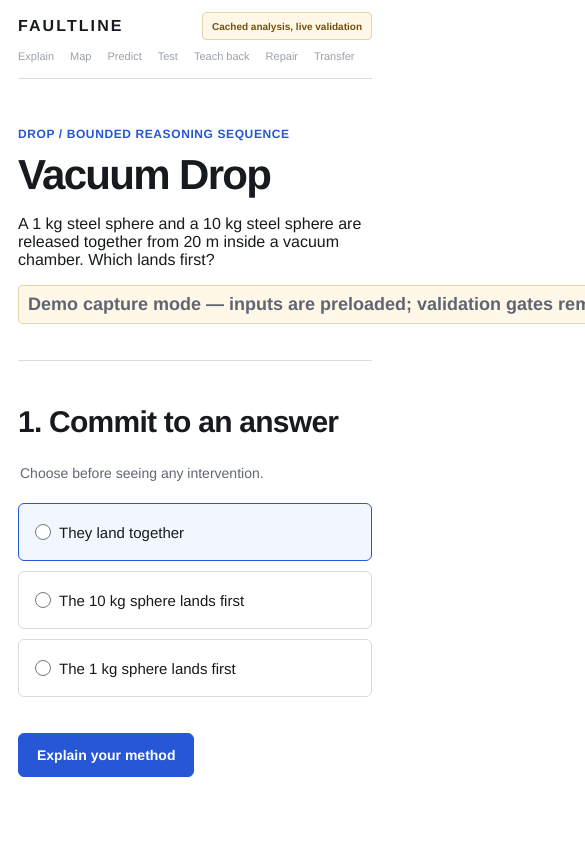
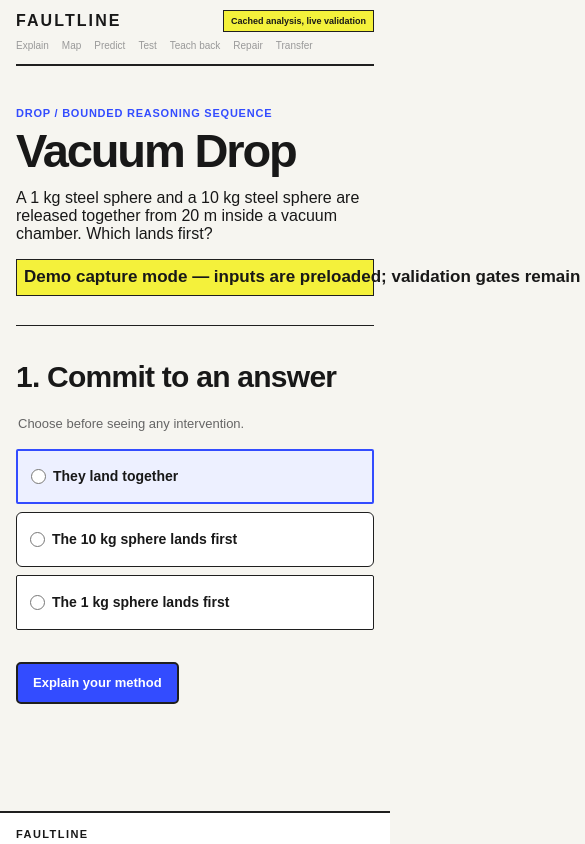
Before and after one commit to nirvairsndhu/faultline-learning, a Next.js app: page /demo in a window 390 px wide. Shown: the top 844 px of the page, 585 px wide, since content can reach past the window. Built offline with nearby package versions, Linux system fonts and the light colour scheme.

Commit message:
feat: give UI a handmade hackathon look

```diff
--- a/app/globals.css
+++ b/app/globals.css
@@ -1,24 +1,24 @@
 :root {
-  --background: #ffffff;
-  --surface: #f7f8fa;
-  --surface-strong: #eef1f5;
-  --text: #171a1f;
-  --muted: #5f6672;
-  --border: #d9dde3;
-  --primary: #2557d6;
-  --primary-dark: #1944b3;
-  --danger: #c93b32;
-  --success: #237a50;
-  --warning: #a86305;
-  --font: "Helvetica Neue", Helvetica, Arial, sans-serif;
+  --paper: #f6f5f0;
+  --white: #fff;
+  --ink: #181818;
+  --muted: #656565;
+  --line: #1f1f1f;
+  --soft-line: #c9c8c2;
+  --blue: #334cff;
+  --yellow: #f4f13b;
+  --pink: #ffddd7;
+  --green: #bfe8c8;
+  --red: #c9342d;
+  --font: Arial, "Helvetica Neue", Helvetica, sans-serif;
 }
 
 * { box-sizing: border-box; }
-html { scroll-behavior: smooth; }
+html { background: var(--paper); scroll-behavior: smooth; }
 body {
   margin: 0;
-  background: var(--background);
-  color: var(--text);
+  background: var(--paper);
+  color: var(--ink);
   font-family: var(--font);
   -webkit-font-smoothing: antialiased;
 }
@@ -26,411 +26,432 @@ button, input, textarea { font: inherit; }
 a { color: inherit; }
 
 .shell, .instrument {
-  width: min(1180px, 100%);
-  min-height: calc(100dvh - 72px);
+  width: min(1210px, 100%);
+  min-height: calc(100dvh - 66px);
   margin: 0 auto;
-  padding: 0 28px 64px;
+  padding: 0 25px 54px;
 }
 
 .mast, .topbar {
-  min-height: 72px;
+  min-height: 66px;
   display: flex;
   align-items: center;
   justify-content: space-between;
-  gap: 24px;
-  border-bottom: 1px solid var(--border);
+  gap: 18px;
+  border-bottom: 2px solid var(--line);
 }
 .mark {
-  color: var(--text);
+  flex: 0 0 auto;
+  color: var(--ink);
   text-decoration: none;
   font-size: 16px;
-  font-weight: 700;
+  font-weight: 800;
   letter-spacing: .13em;
 }
-.site-nav { display: flex; align-items: center; gap: 24px; }
+.build-label {
+  margin-right: auto;
+  padding: 5px 8px;
+  border: 1px solid var(--line);
+  background: var(--yellow);
+  font-size: 10px;
+  font-weight: 700;
+}
+.site-nav { display: flex; gap: 16px; }
 .nav-link {
-  color: var(--muted);
-  font-size: 14px;
-  font-weight: 500;
-  text-decoration: none;
+  font-size: 13px;
+  font-weight: 700;
+  text-decoration-thickness: 1px;
+  text-underline-offset: 3px;
 }
-.nav-link:hover { color: var(--text); }
-.edition { color: var(--muted); font-size: 12px; }
+.edition { color: var(--muted); font-size: 11px; }
 .mono, .kicker, .eyebrow, dt {
   margin: 0;
-  font-size: 12px;
-  letter-spacing: .05em;
+  font-size: 11px;
+  font-weight: 700;
+  letter-spacing: .07em;
   text-transform: uppercase;
 }
-.eyebrow, .kicker { color: var(--primary); font-weight: 600; }
+.eyebrow, .kicker { color: var(--blue); }
 
 .hero {
-  max-width: 780px;
-  padding: 96px 0 104px;
+  display: grid;
+  grid-template-columns: minmax(0, 1.55fr) minmax(250px, .45fr);
+  gap: 54px;
+  align-items: start;
+  padding: 68px 0 76px;
+  border-bottom: 1px solid var(--line);
 }
 .hero h1 {
-  margin: 16px 0 22px;
-  font-size: clamp(48px, 7vw, 76px);
-  font-weight: 600;
-  line-height: 1.02;
-  letter-spacing: -.045em;
+  margin: 13px 0 20px;
+  font-size: clamp(54px, 8.4vw, 96px);
+  font-weight: 800;
+  line-height: .91;
+  letter-spacing: -.055em;
 }
 .hero-description {
-  max-width: 650px;
-  margin: 0 0 32px;
-  color: var(--muted);
-  font-size: 19px;
-  line-height: 1.55;
+  max-width: 620px;
+  margin: 0 0 27px;
+  font-size: 18px;
+  line-height: 1.42;
 }
+.hero .button { border-radius: 3px; }
+.hero-aside {
+  margin-top: 31px;
+  padding: 19px 18px 16px;
+  border: 2px solid var(--line);
+  border-radius: 0 0 9px 0;
+  background: var(--white);
+}
+.aside-label {
+  width: fit-content;
+  margin: -31px 0 17px 7px;
+  padding: 5px 8px;
+  border: 1px solid var(--line);
+  background: var(--pink);
+  font-size: 10px;
+  font-weight: 800;
+  text-transform: uppercase;
+}
+.hero-aside ol { margin: 0; padding-left: 22px; }
+.hero-aside li { margin-bottom: 10px; font-size: 14px; }
+.aside-note { margin: 20px 0 0; padding-top: 13px; border-top: 1px solid var(--soft-line); color: var(--muted); font-size: 12px; line-height: 1.35; }
 
-.scenarios-section, .how-it-works {
-  padding: 72px 0;
-  border-top: 1px solid var(--border);
-}
+.scenarios-section { padding: 58px 0 72px; }
+.how-it-works { padding: 48px 0 45px; border-top: 2px solid var(--line); }
 .section-heading {
   display: flex;
   align-items: flex-end;
   justify-content: space-between;
-  gap: 32px;
-  margin-bottom: 32px;
+  gap: 30px;
+  margin-bottom: 28px;
 }
 .section-heading h2 {
-  margin: 8px 0 0;
-  font-size: 36px;
-  font-weight: 600;
-  letter-spacing: -.03em;
+  max-width: 690px;
+  margin: 6px 0 0;
+  font-size: clamp(34px, 5vw, 54px);
+  line-height: .96;
+  letter-spacing: -.04em;
 }
-.section-heading > p { margin: 0; color: var(--muted); font-size: 14px; }
+.section-heading > p { margin: 0 0 3px; color: var(--muted); font-size: 12px; }
 .scenario-grid {
   display: grid;
   grid-template-columns: repeat(3, minmax(0, 1fr));
-  gap: 18px;
+  gap: 13px;
+  align-items: start;
 }
 .scenario-card {
-  min-height: 260px;
-  display: grid;
-  grid-template-rows: auto 1fr auto;
-  padding: 24px;
-  border: 1px solid var(--border);
-  border-radius: 8px;
-  background: var(--background);
-  color: var(--text);
+  min-height: 380px;
+  display: flex;
+  flex-direction: column;
+  padding: 17px 18px 19px;
+  border: 2px solid var(--line);
+  border-radius: 2px;
+  background: var(--white);
+  color: var(--ink);
   text-decoration: none;
-  transition: border-color 140ms ease, box-shadow 140ms ease, transform 140ms ease;
+  transition: transform 80ms linear;
 }
-.scenario-card:hover {
-  border-color: #aeb5c0;
-  box-shadow: 0 8px 24px rgba(23, 26, 31, .08);
-  transform: translateY(-2px);
-}
-.scenario-number {
-  color: var(--primary);
-  font-size: 12px;
-  font-weight: 600;
+.scenario-card:hover { transform: translateY(-3px); }
+.scenario-card.card-2 { min-height: 401px; border-radius: 8px 1px 8px 1px; }
+.scenario-card.card-3 { min-height: 371px; margin-top: 9px; }
+.card-top { display: flex; justify-content: space-between; align-items: center; }
+.scenario-number { color: var(--blue); font-size: 13px; font-weight: 800; }
+.card-status {
+  padding: 3px 6px;
+  border: 1px solid var(--line);
+  background: var(--green);
+  font-size: 9px;
+  font-weight: 700;
+  text-transform: uppercase;
 }
 .scenario-card h3 {
-  margin: 30px 0 10px;
-  font-size: 27px;
-  font-weight: 600;
-  letter-spacing: -.025em;
+  margin: 38px 0 10px;
+  font-size: 29px;
+  line-height: 1;
+  letter-spacing: -.03em;
 }
-.scenario-card p {
-  margin: 0;
-  color: var(--muted);
-  font-size: 14px;
-  line-height: 1.5;
+.scenario-card > p { margin: 0; color: var(--muted); font-size: 14px; line-height: 1.43; }
+.common-claim { margin-top: auto; padding-top: 18px; border-top: 1px solid var(--soft-line); }
+.common-claim small { display: block; margin-bottom: 5px; font-size: 10px; font-weight: 700; text-transform: uppercase; }
+.common-claim span { font-size: 12px; line-height: 1.35; }
+.card-arrow { margin-top: 18px; color: var(--blue); font-size: 13px; font-weight: 800; }
+
+.process-line {
+  display: flex;
+  align-items: center;
+  justify-content: space-between;
+  gap: 10px;
+  padding: 18px 16px;
+  border: 1px solid var(--line);
+  background: var(--white);
+  font-size: clamp(12px, 2vw, 18px);
+  font-weight: 700;
 }
-.card-arrow { justify-self: end; color: var(--primary); font-size: 22px; }
-.steps-grid {
-  display: grid;
-  grid-template-columns: repeat(4, minmax(0, 1fr));
-  gap: 28px;
+.process-line b { color: var(--blue); }
+.deadline-note {
+  width: fit-content;
+  max-width: 620px;
+  margin: 18px 0 0 auto;
+  padding: 8px 10px;
+  background: var(--yellow);
+  font-size: 12px;
+  line-height: 1.4;
 }
-.step-card { padding-top: 20px; border-top: 2px solid var(--border); }
-.step-card > span { color: var(--primary); font-size: 12px; font-weight: 600; }
-.step-card h3 { margin: 18px 0 8px; font-size: 20px; }
-.step-card p { margin: 0; color: var(--muted); font-size: 14px; line-height: 1.5; }
 
 .button {
   display: inline-flex;
+  min-height: 42px;
   align-items: center;
   justify-content: center;
-  min-height: 44px;
-  padding: 10px 18px;
-  border: 1px solid var(--primary);
-  border-radius: 6px;
-  background: var(--primary);
+  padding: 9px 15px;
+  border: 2px solid var(--line);
+  border-radius: 5px;
+  background: var(--blue);
   color: #fff;
-  font-size: 14px;
-  font-weight: 600;
+  font-size: 13px;
+  font-weight: 800;
   text-decoration: none;
   cursor: pointer;
-  transition: background 120ms ease, border-color 120ms ease;
 }
-.button:hover { border-color: var(--primary-dark); background: var(--primary-dark); }
-.button:disabled { border-color: #c7ccd4; background: #c7ccd4; cursor: not-allowed; }
+.button:hover { background: #2339df; }
+.button:disabled { background: #aaa; cursor: not-allowed; }
 .button:focus-visible, .choice:has(input:focus-visible), textarea:focus-visible, .nav-link:focus-visible, .scenario-card:focus-visible {
-  outline: 3px solid rgba(37, 87, 214, .28);
+  outline: 3px solid var(--yellow);
   outline-offset: 2px;
 }
 
 .site-footer {
-  min-height: 72px;
+  min-height: 66px;
   display: grid;
   grid-template-columns: 1fr auto 1fr;
   align-items: center;
-  gap: 24px;
-  padding: 20px max(28px, calc((100vw - 1124px) / 2));
-  border-top: 1px solid var(--border);
-  background: var(--surface);
-  color: var(--muted);
-  font-size: 12px;
+  gap: 20px;
+  padding: 17px max(25px, calc((100vw - 1160px) / 2));
+  border-top: 2px solid var(--line);
+  background: var(--white);
+  font-size: 11px;
 }
-.footer-logo { color: var(--text); font-weight: 700; letter-spacing: .12em; }
-.site-footer span:last-child { justify-self: end; }
+.footer-logo { font-weight: 800; letter-spacing: .13em; }
+.site-footer span:nth-child(2) { padding: 4px 7px; background: var(--pink); }
+.site-footer span:last-child { justify-self: end; color: var(--muted); }
 
 /* Learning flow */
-.topbar { min-height: 72px; }
+.topbar { gap: 24px; }
 .progress {
   display: flex;
-  align-items: center;
   justify-content: center;
-  gap: 16px;
+  gap: 13px;
   overflow-x: auto;
-  color: #9aa1ab;
-  font-size: 11px;
+  color: #999;
+  font-size: 10px;
   white-space: nowrap;
 }
-.progress span.done { color: var(--primary); font-weight: 600; }
+.progress span.done { color: var(--blue); font-weight: 800; }
 .reliability {
-  display: inline-flex;
-  align-items: center;
-  min-height: 28px;
-  padding: 5px 9px;
-  border: 1px solid #e6d4ad;
-  border-radius: 4px;
-  background: #fff8e8;
-  color: #75500e;
-  font-size: 10px;
-  font-weight: 600;
+  padding: 5px 7px;
+  border: 1px solid var(--line);
+  background: var(--yellow);
+  color: var(--ink);
+  font-size: 9px;
+  font-weight: 700;
   white-space: nowrap;
 }
 .workhead {
-  max-width: 820px;
-  padding: 64px 0 36px;
+  max-width: 850px;
+  padding: 51px 0 29px;
 }
 .workhead h1 {
-  margin: 12px 0 18px;
-  font-size: clamp(42px, 6vw, 64px);
-  font-weight: 600;
-  line-height: 1.05;
-  letter-spacing: -.04em;
+  margin: 9px 0 14px;
+  font-size: clamp(47px, 7vw, 72px);
+  line-height: .96;
+  letter-spacing: -.045em;
 }
-.workhead > p:last-child {
-  max-width: 680px;
-  margin: 0;
-  color: var(--muted);
-  font-size: 18px;
-  line-height: 1.5;
-}
+.workhead > p:last-child { max-width: 690px; margin: 0; font-size: 17px; line-height: 1.45; }
 .stage {
-  max-width: 760px;
-  padding: 44px 0 72px;
-  border-top: 1px solid var(--border);
+  max-width: 750px;
+  padding: 36px 0 65px;
+  border-top: 1px solid var(--line);
 }
 .stage h2, .lab > h2, .graph-stage h2 {
-  margin: 0 0 16px;
+  margin: 0 0 13px;
   font-size: 30px;
-  font-weight: 600;
+  line-height: 1;
   letter-spacing: -.025em;
 }
-.stage > p, .hint { color: var(--muted); line-height: 1.55; }
-fieldset { margin: 26px 0; padding: 0; border: 0; }
-legend { margin-bottom: 12px; color: var(--muted); font-size: 14px; }
+.stage > p, .hint { color: var(--muted); line-height: 1.5; }
+fieldset { margin: 24px 0; padding: 0; border: 0; }
+legend { margin-bottom: 10px; color: var(--muted); font-size: 13px; }
 .choice {
   display: grid;
-  grid-template-columns: 24px 1fr;
+  grid-template-columns: 22px 1fr;
   align-items: center;
-  min-height: 58px;
-  margin: 10px 0;
-  padding: 12px 16px;
-  border: 1px solid var(--border);
-  border-radius: 6px;
-  background: var(--background);
+  min-height: 55px;
+  margin: 8px 0;
+  padding: 10px 13px;
+  border: 1px solid var(--line);
+  border-radius: 2px;
+  background: var(--white);
   cursor: pointer;
-  font-size: 15px;
-  font-weight: 500;
-  transition: border-color 120ms ease, background 120ms ease;
+  font-size: 14px;
+  font-weight: 600;
 }
-.choice:hover { border-color: #aeb5c0; background: var(--surface); }
-.choice input { width: 16px; height: 16px; margin: 0; accent-color: var(--primary); }
-.choice.selected { border-color: var(--primary); background: #f2f6ff; }
-label { display: block; margin: 24px 0 12px; font-size: 14px; font-weight: 600; }
+.choice:nth-child(3) { border-radius: 6px; }
+.choice:hover { background: #f1f1ed; }
+.choice input { width: 15px; height: 15px; margin: 0; accent-color: var(--blue); }
+.choice.selected { border-width: 2px; border-color: var(--blue); background: #edf0ff; }
+label { display: block; margin: 22px 0 10px; font-size: 13px; font-weight: 700; }
 textarea {
   width: 100%;
-  min-height: 150px;
+  min-height: 145px;
   display: block;
-  margin-top: 8px;
-  padding: 14px;
+  margin-top: 7px;
+  padding: 13px;
   resize: vertical;
-  border: 1px solid var(--border);
-  border-radius: 6px;
-  background: var(--background);
-  color: var(--text);
+  border: 1px solid var(--line);
+  border-radius: 3px;
+  background: var(--white);
+  color: var(--ink);
   font-size: 16px;
   font-weight: 400;
-  line-height: 1.5;
+  line-height: 1.45;
 }
 
 .graph-stage {
   display: grid;
-  grid-template-columns: minmax(0, 1.45fr) minmax(280px, .55fr);
-  gap: 32px;
-  padding: 40px 0 72px;
-  border-top: 1px solid var(--border);
+  grid-template-columns: minmax(0, 1.5fr) minmax(270px, .5fr);
+  gap: 21px;
+  padding: 35px 0 64px;
+  border-top: 1px solid var(--line);
 }
 .answer-status {
   width: fit-content;
-  margin: 0 0 18px;
-  padding: 7px 10px;
-  border-radius: 4px;
-  background: #fff1f0;
-  color: var(--danger);
-  font-size: 13px;
-  font-weight: 600;
+  margin: 0 0 14px;
+  padding: 6px 9px;
+  border: 1px solid var(--red);
+  background: var(--pink);
+  color: var(--red);
+  font-size: 12px;
+  font-weight: 700;
 }
-.answer-status.ok { background: #edf8f2; color: var(--success); }
-.answer-status small { display: block; margin-top: 3px; color: var(--muted); font-size: 11px; font-weight: 400; }
+.answer-status.ok { border-color: #277344; background: var(--green); color: #17512d; }
+.answer-status small { display: block; margin-top: 3px; color: var(--muted); font-size: 10px; font-weight: 400; }
 .graph {
   position: relative;
   height: 340px;
   overflow: hidden;
-  border: 1px solid var(--border);
-  border-radius: 8px;
-  background:
-    linear-gradient(90deg, transparent 24.8%, #e7eaf0 25%, transparent 25.2%, transparent 74.8%, #e7eaf0 75%, transparent 75.2%),
-    repeating-linear-gradient(0deg, transparent 0 59px, #eef0f4 60px);
+  border: 2px solid var(--line);
+  background: repeating-linear-gradient(0deg, var(--white) 0 59px, #deded8 60px);
 }
 .graph svg { position: absolute; width: 100%; height: 100%; }
-.edge { stroke: #7b8491; stroke-width: 2; stroke-dasharray: 6 5; }
-.edge.fault { stroke: var(--danger); stroke-width: 4; stroke-dasharray: none; }
-.edge.repaired { stroke: var(--success); stroke-width: 3; stroke-dasharray: none; }
-.edge.removed { opacity: .6; }
-.edge.missing { stroke: #9aa1ab; stroke-dasharray: 5 5; }
+.edge { stroke: #777; stroke-width: 2; stroke-dasharray: 6 5; }
+.edge.fault { stroke: var(--red); stroke-width: 4; stroke-dasharray: none; }
+.edge.repaired { stroke: #237844; stroke-width: 3; stroke-dasharray: none; }
+.edge.removed { opacity: .58; }
+.edge.missing { stroke: #999; stroke-dasharray: 5 5; }
 .node {
   position: absolute;
   z-index: 2;
-  max-width: 150px;
-  padding: 8px 10px;
-  border: 1px solid #cbd1da;
-  border-radius: 5px;
-  background: #fff;
-  color: var(--text);
-  font-size: 11px;
-  font-weight: 600;
+  max-width: 145px;
+  padding: 7px 9px;
+  border: 1px solid var(--line);
+  border-radius: 2px;
+  background: var(--yellow);
+  color: var(--ink);
+  font-size: 10px;
+  font-weight: 700;
 }
-details { margin-top: 12px; color: var(--muted); font-size: 12px; }
+details { margin-top: 11px; color: var(--muted); font-size: 11px; }
 .evidence {
-  padding: 24px;
-  border: 1px solid var(--border);
-  border-radius: 8px;
-  background: var(--surface);
+  padding: 19px 17px;
+  border: 2px solid var(--line);
+  border-radius: 7px 0 7px 0;
+  background: var(--white);
 }
-.evidence p { color: var(--muted); line-height: 1.5; }
-.evidence blockquote {
-  margin: 22px 0;
-  padding: 14px;
-  border-left: 3px solid var(--primary);
-  background: #fff;
-  font-size: 15px;
-  line-height: 1.45;
-}
-dl { margin: 20px 0; }
-dt { margin-top: 13px; color: var(--muted); }
-dd { margin: 3px 0; line-height: 1.45; }
+.evidence p { color: var(--muted); line-height: 1.48; }
+.evidence blockquote { margin: 18px 0; padding: 12px; border-left: 4px solid var(--blue); background: #eeeeea; font-size: 14px; line-height: 1.4; }
+dl { margin: 17px 0; }
+dt { margin-top: 11px; color: var(--muted); }
+dd { margin: 3px 0; line-height: 1.4; }
 
-.lab { padding: 40px 0 72px; border-top: 1px solid var(--border); }
+.lab { padding: 35px 0 65px; border-top: 1px solid var(--line); }
 .lab-grid {
   display: grid;
-  grid-template-columns: 1.45fr .55fr;
-  overflow: hidden;
-  border: 1px solid var(--border);
-  border-radius: 8px;
+  grid-template-columns: 1.5fr .5fr;
+  border: 2px solid var(--line);
+  background: var(--white);
 }
-.sim { padding: 20px; }
-.sim-stage {
-  position: relative;
-  height: 270px;
-  overflow: hidden;
-  border-bottom: 1px solid var(--border);
-  background: repeating-linear-gradient(90deg, transparent 0 49px, #eef0f4 50px);
-}
-.ball { position: absolute; width: 30px; height: 30px; top: 25px; border-radius: 50%; background: var(--primary); }
+.sim { padding: 17px; }
+.sim-stage { position: relative; height: 265px; overflow: hidden; border-bottom: 1px solid var(--line); background: repeating-linear-gradient(90deg, var(--white) 0 49px, #deded8 50px); }
+.ball { position: absolute; width: 30px; height: 30px; top: 25px; border-radius: 50%; background: var(--blue); }
 .ball.a { left: 28%; }
-.ball.b { left: 65%; width: 42px; height: 42px; background: #6c82c7; }
-.sim-stage.running .ball { animation: drop .58s ease-in forwards; }
-.floor { position: absolute; right: 5%; bottom: 25px; left: 5%; border-top: 2px solid #7d8590; }
-@keyframes drop { to { top: 210px; } }
-.vehicle { position: absolute; top: 110px; padding: 22px 12px; border-radius: 4px; background: #66717e; color: #fff; font-size: 11px; }
+.ball.b { left: 65%; width: 42px; height: 42px; background: #f06c54; }
+.sim-stage.running .ball { animation: drop .5s ease-in forwards; }
+.floor { position: absolute; right: 5%; bottom: 25px; left: 5%; border-top: 2px solid var(--line); }
+@keyframes drop { to { top: 205px; } }
+.vehicle { position: absolute; top: 108px; padding: 21px 11px; border: 1px solid var(--line); background: var(--blue); color: #fff; font-size: 10px; }
 .truck { left: 13%; }
-.car { right: 13%; background: #87919c; }
-.force { position: absolute; top: 65px; color: var(--primary); font-size: 12px; font-weight: 600; }
+.car { right: 13%; background: #f06c54; color: var(--ink); }
+.force { position: absolute; top: 64px; color: var(--blue); font-size: 11px; font-weight: 700; }
 .force.left { left: 18%; }
 .force.right { right: 18%; }
-.trajectory { position: absolute; left: 18%; top: 5px; color: var(--primary); font-size: 185px; font-weight: 200; line-height: 1; transform: rotate(-12deg); }
+.trajectory { position: absolute; left: 18%; top: 4px; color: var(--blue); font-size: 180px; font-weight: 200; line-height: 1; transform: rotate(-12deg); }
 .ball.shot { left: 65%; top: 60px; }
-.sim-stage.running .shot { animation: shot .62s ease-out forwards; }
-@keyframes shot { to { left: 15%; top: 205px; } }
-.sim .button { margin-top: 18px; }
-.readout {
-  display: flex;
-  flex-direction: column;
+.sim-stage.running .shot { animation: shot .55s ease-out forwards; }
+@keyframes shot { to { left: 15%; top: 200px; } }
+.sim .button { margin-top: 15px; border-radius: 1px; }
+.readout { display: flex; flex-direction: column; gap: 11px; padding: 21px; border-left: 2px solid var(--line); background: #eee; }
+.readout strong { margin: 15px 0 2px; color: var(--blue); font-size: 32px; }
+.readout span { color: var(--muted); font-size: 12px; line-height: 1.35; }
+.observation { margin-top: 17px; padding: 15px; border: 1px solid #277344; background: var(--green); }
+.observation > span { color: #17512d; font-size: 10px; font-weight: 800; text-transform: uppercase; }
+.warning { color: #9b4d00 !important; font-weight: 700; }
+
+.report { max-width: 900px; }
+.report > h1 { margin: 59px 0 15px; font-size: clamp(45px, 7vw, 70px); line-height: .95; letter-spacing: -.04em; }
+.report > p { max-width: 590px; font-size: 17px; line-height: 1.45; }
+.report > .button { margin-top: 18px; }
+
+.route-loading {
+  min-height: 100dvh;
+  display: grid;
+  place-content: center;
   gap: 12px;
   padding: 24px;
-  border-left: 1px solid var(--border);
-  background: var(--surface);
+  text-align: center;
 }
-.readout strong { margin: 16px 0 3px; color: var(--primary); font-size: 34px; }
-.readout span { color: var(--muted); font-size: 13px; line-height: 1.4; }
-.observation { margin-top: 20px; padding: 18px; border: 1px solid #b9d8c8; border-radius: 6px; background: #f0f9f4; }
-.observation > span { color: var(--success); font-size: 11px; font-weight: 600; text-transform: uppercase; }
-.warning { color: var(--warning) !important; font-weight: 600; }
-
-.report { max-width: 960px; }
-.report > h1 { margin: 72px 0 20px; font-size: clamp(46px, 7vw, 70px); font-weight: 600; letter-spacing: -.04em; }
-.report > p { max-width: 600px; color: var(--muted); font-size: 18px; line-height: 1.5; }
-.report > .button { margin-top: 20px; }
+.loading-track { width: min(260px, 70vw); height: 5px; overflow: hidden; border: 1px solid var(--line); background: var(--white); }
+.loading-track span { display: block; width: 70%; height: 100%; background: var(--blue); animation: quick-load .35s ease-out forwards; }
+.route-loading small { color: var(--muted); font-size: 11px; }
+@keyframes quick-load { from { width: 10%; } to { width: 100%; } }
 
 @media (max-width: 850px) {
   .scenario-grid { grid-template-columns: 1fr; }
-  .scenario-card { min-height: 210px; }
-  .steps-grid { grid-template-columns: repeat(2, minmax(0, 1fr)); }
+  .scenario-card, .scenario-card.card-2, .scenario-card.card-3 { min-height: 280px; margin-top: 0; }
   .graph-stage { grid-template-columns: 1fr; }
 }
 
 @media (max-width: 680px) {
-  .shell, .instrument { padding: 0 18px 48px; }
-  .mast, .topbar { min-height: 64px; }
-  .hero { padding: 64px 0 72px; }
-  .hero h1 { font-size: 48px; }
+  .shell, .instrument { padding: 0 16px 42px; }
+  .mast, .topbar { min-height: 61px; }
+  .build-label { display: none; }
+  .hero { grid-template-columns: 1fr; gap: 36px; padding: 48px 0 59px; }
+  .hero h1 { font-size: 54px; }
+  .hero-aside { width: calc(100% - 9px); margin: 0 0 0 9px; }
   .section-heading { display: block; }
-  .section-heading > p { margin-top: 10px; }
-  .steps-grid { grid-template-columns: 1fr; }
-  .site-footer { grid-template-columns: 1fr; gap: 8px; padding: 20px 18px; }
+  .section-heading > p { margin-top: 12px; }
+  .process-line { flex-wrap: wrap; justify-content: flex-start; }
+  .deadline-note { margin-left: 0; }
+  .site-footer { grid-template-columns: 1fr; gap: 8px; padding: 15px 16px; }
   .site-footer span:last-child { justify-self: start; }
-  .topbar { flex-wrap: wrap; gap: 10px; padding: 12px 0; }
-  .progress { order: 3; width: 100%; justify-content: flex-start; padding-bottom: 4px; }
-  .workhead { padding-top: 48px; }
+  .topbar { flex-wrap: wrap; gap: 8px; padding: 10px 0; }
+  .progress { order: 3; width: 100%; justify-content: flex-start; padding-bottom: 3px; }
+  .workhead { padding-top: 41px; }
   .lab-grid { grid-template-columns: 1fr; }
-  .readout { border-top: 1px solid var(--border); border-left: 0; }
+  .readout { border-top: 2px solid var(--line); border-left: 0; }
   .graph { height: 300px; }
-  .node { max-width: 105px; font-size: 9px; }
+  .node { max-width: 100px; font-size: 9px; }
 }
 
 @media (prefers-reduced-motion: reduce) {
-  *, *::before, *::after {
-    scroll-behavior: auto !important;
-    transition-duration: .01ms !important;
-    animation-duration: .01ms !important;
-  }
+  *, *::before, *::after { scroll-behavior: auto !important; transition-duration: .01ms !important; animation-duration: .01ms !important; }
 }
--- a/components/SiteFooter.jsx
+++ b/components/SiteFooter.jsx
@@ -3,7 +3,7 @@ export default function SiteFooter() {
     <footer className="site-footer">
       <span className="footer-logo">FAULTLINE</span>
       <span>Submission for hackathon of __________</span>
-      <span>© 2026</span>
+      <span>demo build © 2026</span>
     </footer>
   );
 }
```
Also changed, not shown: app/loading.jsx (added, +9 -0 lines), app/overrides.css (+14 -17 lines), app/page.jsx (+36 -28 lines).
